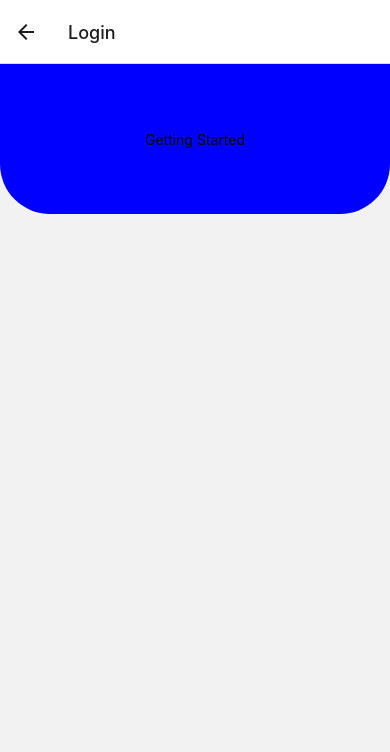
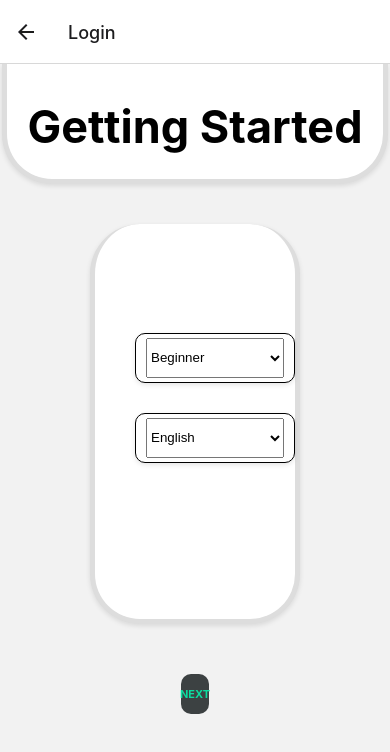
Before and after one commit to Kwasi633/app-dev, a React Native app: screen /Login in a window 390 px wide. Shown: the top 752 px of the page. Built offline with nearby package versions, Linux system fonts and the light colour scheme.

Commit message:
QnA screen

```diff
--- a/App.js
+++ b/App.js
@@ -6,6 +6,7 @@ import { createNativeStackNavigator } from '@react-navigation/native-stack';
 
 import HomeScreen from './src/Home';
 import LoginScreen from './src/login';
+import SignupScreen from './src/signup';
 
 const Stack = createNativeStackNavigator();
 
@@ -15,6 +16,7 @@ function App() {
       <Stack.Navigator>
         <Stack.Screen name="Home" component={HomeScreen} />
          <Stack.Screen name="Login" component={LoginScreen} />
+         <Stack.Screen name="Signup" component={SignupScreen} />
       </Stack.Navigator>
     </NavigationContainer>
   );
--- a/package.json
+++ b/package.json
@@ -9,6 +9,7 @@
     "web": "expo start --web"
   },
   "dependencies": {
+    "@react-native-picker/picker": "^2.4.8",
     "@react-navigation/native": "^6.1.6",
     "@react-navigation/native-stack": "^6.9.12",
     "expo": "~48.0.4",
--- a/src/login.js
+++ b/src/login.js
@@ -1,56 +1,196 @@
-import React from 'react';
-import { View, Text, TextInput, StyleSheet } from 'react-native';
+import React, { useState } from 'react';
+import { View, Text, TouchableOpacity, StyleSheet, } from 'react-native';
+import {Picker} from '@react-native-picker/picker';
 
 
 function LoginScreen() {
+
+    const [levelOfStudy, setLevelOfStudy] = useState('Beginner');
+  const [interestedTopics, setInterestedTopics] = useState('English');
+
     return (
-    <View style={styles.subContainer}>
+    <View style={styles.container}>
 
-       <View>
-           <Text>Getting Started</Text>
+       <View style={styles.subContainer}>
+           <Text style={styles.welcome}>Getting Started</Text>
        </View>
 
+        <View style={styles.subContainerB}>
+          <View style={styles.innerContainer}>
+
+
+          <View style={styles.inputContainer}>
+
+                <Picker
+                style={styles.input}
+                selectedValue={levelOfStudy}
+                onValueChange={(itemValue) => setLevelOfStudy(itemValue)}
+                >
+
+              <Picker.Item label="Beginner" value="Beginner" />
+              <Picker.Item label="Intermediate" value="Intermediate" />
+              <Picker.Item label="Advanced" value="Advanced" />
+                </Picker>
+           </View>
+
+            <View style={styles.inputContainer}>
+
+            <Picker
+            style={styles.input}
+            selectedValue={interestedTopics}
+            onValueChange={(itemValue) => setInterestedTopics(itemValue)}
+            >
+            <Picker.Item label="English" value="English" />
+            <Picker.Item label="Mathematics" value="Mathematics" />
+            <Picker.Item label="Science" value="Science" />
+            </Picker>
+
+
+            </View>
+
+           </View>
+        </View>
+        <View>
+             <TouchableOpacity
+        onPress={() =>
+        navigation.navigate('Login')}
+        style = {styles.customLogIn}>
+          <Text style={styles.text}>NEXT</Text>
+        </TouchableOpacity>
+        </View>
     </View>
-
-);
 
 
 
 
 
-
-
-
-
-
-
-
-
-
-
-
-
-
-
-
-
-
+);
 
 }
 
 const styles = StyleSheet.create({
-     subContainer:{
-        backgroundColor: 'blue',
-        //backgroundColor: "#3C4142",
-        //padding: 100,
-        height: 150,
-        marginTop: 0,
+
+     container: {
+    flex: 1,
+    alignItems: 'center',
+    //justifyContent: 'center'
+  },
+
+    subContainer:{
+        backgroundColor: 'white',
+        height: 120,
         borderBottomLeftRadius: 50,
         borderBottomRightRadius: 50,
         alignItems: 'center',
         justifyContent: 'center',
-        width: '100%'
-     }
+        borderWidth: 5,
+        borderColor: '#ddd',
+        shadowColor: '#000',
+        shadowOffset: { width: 0, height: 2 },
+        shadowOpacity: 0.1,
+        shadowRadius: 5,
+        elevation: 55,
+        borderTopWidth: 0,
+        padding: 20,
+        paddingTop: 30,
+     },
+
+      welcome: {
+      color: 'black',
+      fontSize: 45,
+      fontWeight: 'bold',
+      fontStyle: 'normal',
+    },
+
+    subContainerB:{
+        backgroundColor: 'white',
+        height: 400,
+        borderTopRightRadius: 50,
+        borderTopLeftRadius: 50,
+        borderBottomLeftRadius: 50,
+        borderBottomRightRadius: 50,
+        alignItems: 'center',
+       // justifyContent: 'center',
+        borderWidth: 5,
+        borderColor: '#ddd',
+        shadowColor: '#000',
+        shadowOffset: { width: 0, height: 2 },
+        shadowOpacity: 0.1,
+        shadowRadius: 5,
+        elevation: 55,
+        borderTopWidth: 0,
+        paddingLeft: 20,
+        paddingRight: 20,
+        paddingTop: 0,
+        marginTop: 40,
+        paddingBottom: 40,
+        //flexDirection: 'row',
+        marginLeft: 35,
+        marginRight: 35,
+     },
+
+      inputContainer: {
+      padding: 10,
+      backgroundColor: 'white',
+      flexDirection: 'row',
+      borderRadius: 10,
+      alignItems: 'center',
+      borderWidth: 1,
+      borderColor: 'black',
+      shadowColor: '#000',
+      shadowOffset: { width: 0, height: 2 },
+      shadowOpacity: 0.1,
+      shadowRadius: 5,
+      elevation: 5,
+      marginLeft: 20,
+      marginRight: 20,
+      marginTop: 30,
+      width: '100%',
+      height: 50,
+      justifyContent: 'space-around'
+    },
+
+    input: {
+    flex: 1,
+    height: 40,
+    //margin: 10
+    //backgroundColor: 'green'
+  },
+
+  innerContainer: {
+    marginTop: 70,
+    height: '50%',
+    justifyContent: 'center'
+    //width: 300
+  },
+
+  subtitle: {
+      color: 'black',
+       fontSize: 16,
+       textAlign: 'center',
+      width: 20,
+      marginBottom: 0,
+      //fontWeight: 'bold',
+    },
+
+    customLogIn: {
+    backgroundColor: '#3C4142',
+    borderRadius: 10,
+    padding: 8,
+    width: '50%',
+    alignSelf: 'center',
+    marginTop: 50,
+    alignItems: 'center',
+    height: 40,
+    },
+
+    text: {
+    color: '#0bdc9f',
+    fontSize: 11,
+    fontWeight: 'bold',
+    padding: 5,
+
+  },
 
 })
 
--- /dev/null
+++ b/src/signup.js
@@ -0,0 +1,12 @@
+import React from 'react';
+import { View, Text } from 'react-native';
+
+function SignupScreen() {
+  return (
+    <View>
+      <Text>Create your daila account</Text>
+    </View>
+  );
+}
+
+export default SignupScreen;
```
Also changed, not shown: src/Home.js (+3 -4 lines), 1 other file (tests, documents, lock files or other folders).
